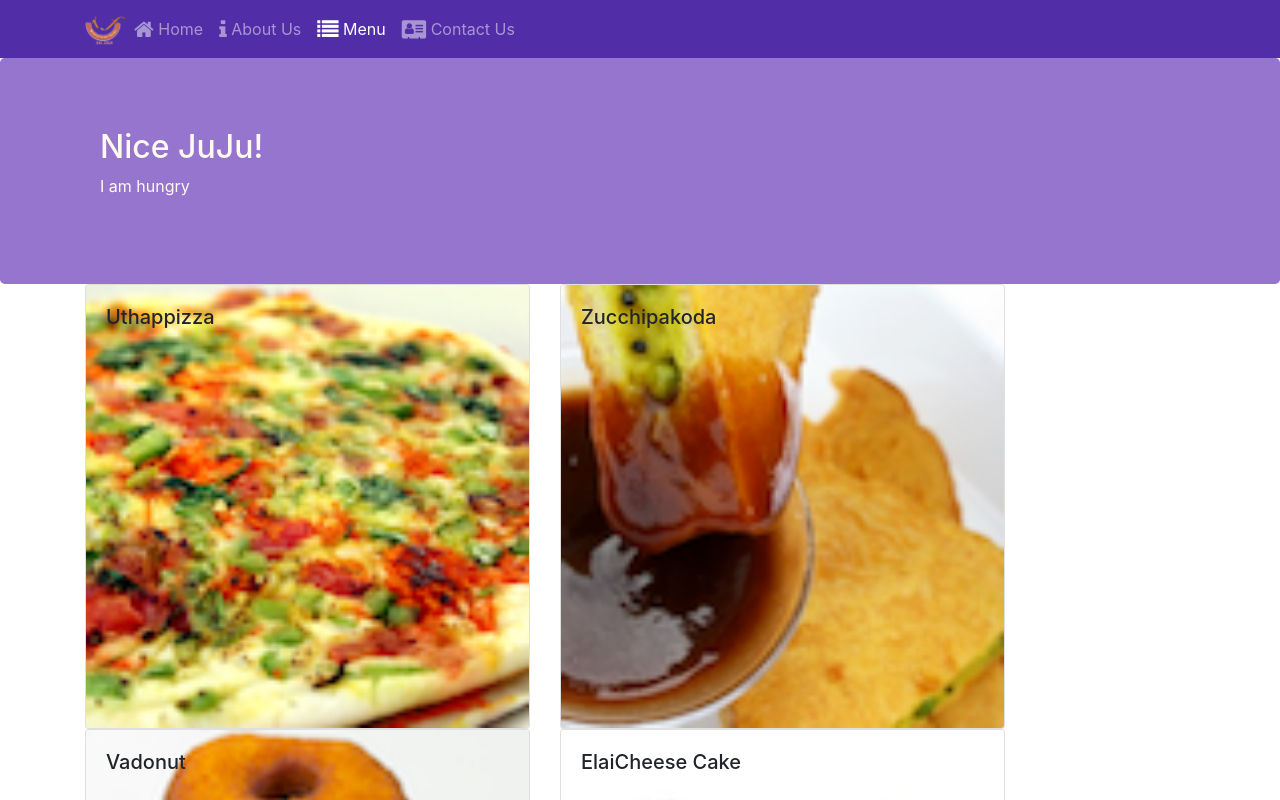
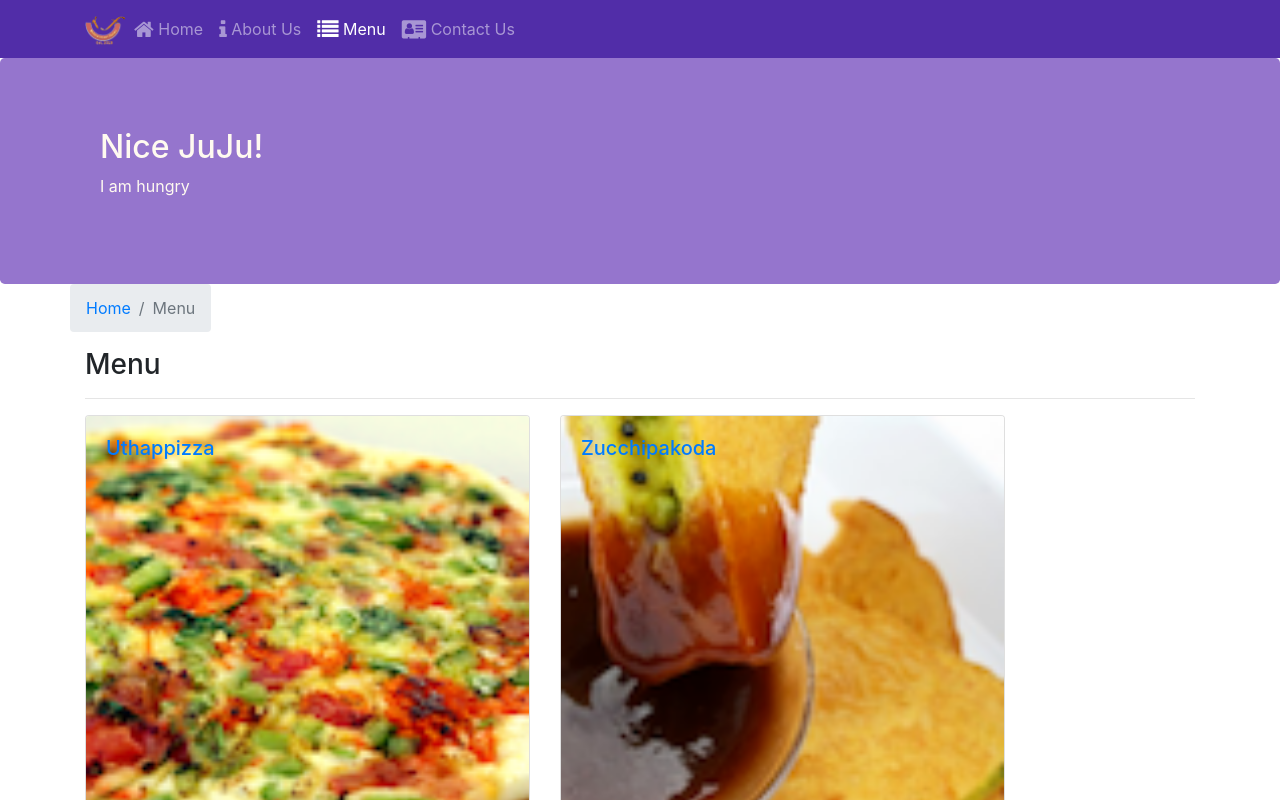
Before and after one commit to Sichao25/juju, a React (Create React App) app: page /menu in a window 1280 px wide. Shown: the top 800 px of the page. Built offline with nearby package versions, Linux system fonts and the light colour scheme.

Commit message:
create breadscrumb and dishdetail

```diff
--- a/src/components/ContactComponent.js
+++ b/src/components/ContactComponent.js
@@ -1,8 +1,20 @@
 import React from 'react';
+import { Breadcrumb, BreadcrumbItem } from 'reactstrap';
+import { Link } from 'react-router-dom';
 
 function Contact(props) {
     return(
         <div className="container">
+            <div className="row">
+                <Breadcrumb>
+                    <BreadcrumbItem><Link to="/home">Home</Link></BreadcrumbItem>
+                    <BreadcrumbItem active>Contact Us</BreadcrumbItem>
+                </Breadcrumb>
+                <div className="col-12">
+                    <h3>Contact Us</h3>
+                    <hr />
+                </div>
+            </div>
             <div className="row row-content">
                 <div className="col-12">
                 <h3>Location Information</h3>
--- a/src/components/DishdetailComponent.js
+++ b/src/components/DishdetailComponent.js
@@ -1,6 +1,6 @@
 import React from 'react';
-import { Card, CardImg, CardImgOverlay, CardText, CardBody, CardTitle } from 'reactstrap';
-
+import { Card, CardImg, Breadcrumb, BreadcrumbItem, CardText, CardBody, CardTitle } from 'reactstrap';
+import{ Link } from 'react-router-dom';
 
 
 
@@ -23,9 +23,9 @@ import { Card, CardImg, CardImgOverlay, CardText, CardBody, CardTitle } from 're
         }
     }
 
-    function RenderComment({selectedDish}){
-        if (selectedDish){
-            const commentview = selectedDish.comments.map((content) => {
+    function RenderComment({comments}){
+        if (comments){
+            const commentview = comments.map((content) => {
                 return (
                     <div key={content.id}>
                         <p>{content.comment}</p>
@@ -50,11 +50,21 @@ import { Card, CardImg, CardImgOverlay, CardText, CardBody, CardTitle } from 're
     return (
         <div className="container">
             <div className="row">
+                <Breadcrumb>
+                    <BreadcrumbItem><Link to="/menu">Menu</Link></BreadcrumbItem>
+                    <BreadcrumbItem active>{props.dish.name}</BreadcrumbItem>
+                </Breadcrumb>
+                <div className="col-12">
+                    <h3>{props.dish.name}</h3>
+                    <hr />
+                </div>
+            </div>
+            <div className="row">
                 <div className="col-12 col-md-5 m=1">
-                    <RenderDish dish={props.selectedDish} />
+                    <RenderDish dish={props.dish} />
                 </div>
                 <div className="col-12 col-md-5 m=1">
-                    <RenderComment selectedDish={props.selectedDish} />
+                    <RenderComment comments={props.comments} />
                 </div>
             </div>
         </div>
--- a/src/components/MainComponent.js
+++ b/src/components/MainComponent.js
@@ -24,7 +24,6 @@ class Main extends Component {
     };
   }
 
-
   render (){
 
     const HomePage=() => {
@@ -36,12 +35,20 @@ class Main extends Component {
         );
     }
 
+    const DishWithId = ({match}) => {
+      return(
+          <Dishdetail dish={this.state.dishes.filter((dish) => dish.id === parseInt(match.params.dishId,10))[0]}
+            comments={this.state.comments.filter((comment) => comment.dishId === parseInt(match.params.dishId,10))} />
+      );
+    };
+
     return (
       <div>
         <Header />
         <Switch>
             <Route path="/home" component={HomePage} />
             <Route exact path ="/menu" component={() => <Menu dishes={this.state.dishes}/>} />
+            <Route path="/menu/:dishId" component={DishWithId} />
             <Route exact path="/contactus" component={Contact}/>
             <Redirect to="/home"/>
         </Switch>
--- a/src/components/MenuComponent.js
+++ b/src/components/MenuComponent.js
@@ -1,14 +1,17 @@
 import React from 'react';
-import { Card, CardImg, CardImgOverlay, CardText, CardBody, CardTitle } from 'reactstrap';
+import { Card, CardImg, CardImgOverlay, Breadcrumb, BreadcrumbItem, CardTitle } from 'reactstrap';
 import Dishdetail from "./DishdetailComponent";
+import {Link} from 'react-router-dom';
 
     function RenderMenuItem({dish,onClick}){
         return (
-            <Card onClick={() => onClick(dish.id)}>
+            <Card>
+                <Link to={`/menu/${dish.id}`} >
                     <CardImg width="100%" src={dish.image} alt={dish.name} />
                     <CardImgOverlay>
                         <CardTitle>{dish.name}</CardTitle>
                     </CardImgOverlay>
+                </Link>
             </Card>
         );
     }
@@ -17,13 +20,23 @@ import Dishdetail from "./DishdetailComponent";
         const menu =props.dishes.map((dish) => {
             return (
                 <div key={dish.id} className="col-12 col-md-5 m=1">
-                    <RenderMenuItem dish={dish} onClick={props.onClick} />
+                    <RenderMenuItem dish={dish} />
                 </div>
             );
         });
 
         return (
             <div className="container">
+                <div className="row">
+                    <Breadcrumb>
+                        <BreadcrumbItem><Link to='/home'>Home</Link></BreadcrumbItem>
+                        <BreadcrumbItem active>Menu</BreadcrumbItem>
+                    </Breadcrumb>
+                    <div className="col-12">
+                        <h3>Menu</h3>
+                        <hr />
+                    </div>
+                </div>
                 <div className="row">
                     {menu}
                 </div>
```
Lines whose indentation alone changed are shown as unchanged.
